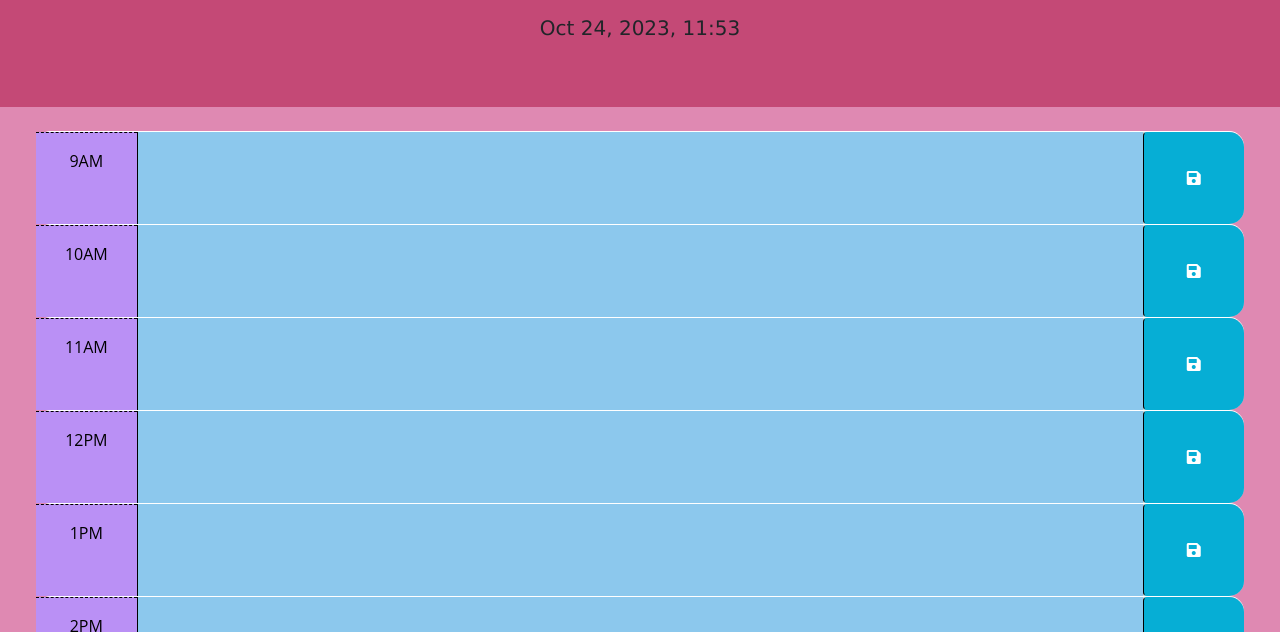
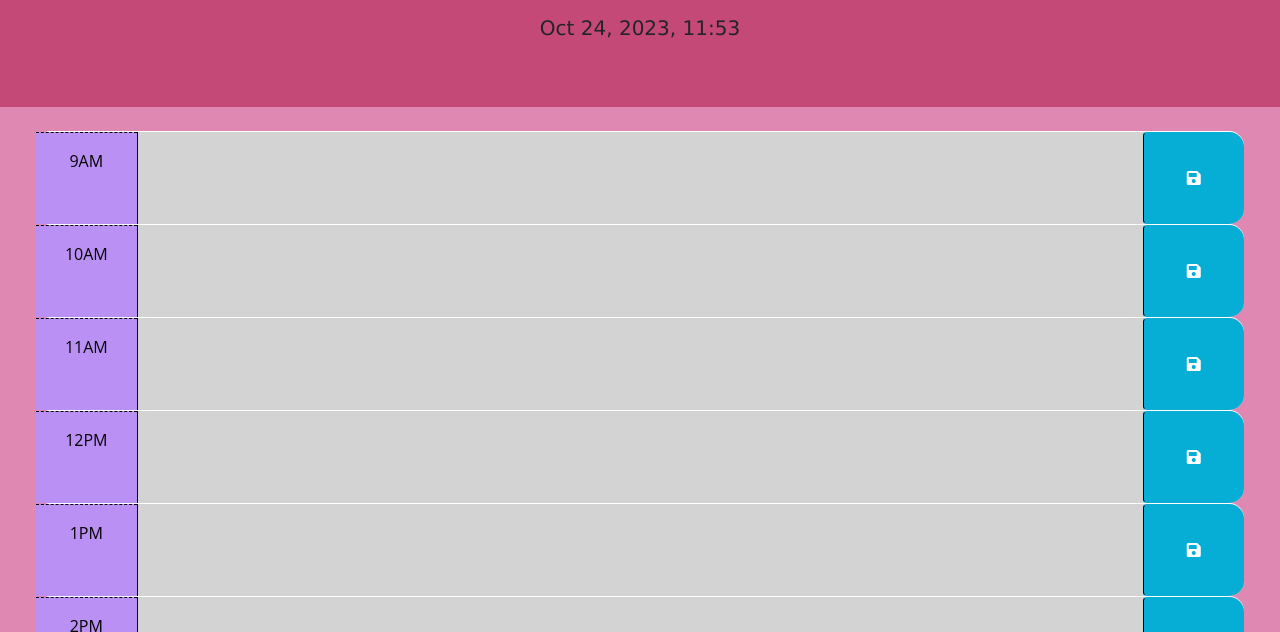
Before and after one commit to Noah-Wyche/daily-planner, a plain HTML site: page index.html in a window 1280 px wide. Shown: the part 166-798 px from the top of the page. Drawn offline with nearby package versions, Linux system fonts and the light colour scheme.

Commit message:
Fixed an error where because I added a background color to the text area it wasnt dynamically changing color.

```diff
--- a/assets/css/style.css
+++ b/assets/css/style.css
@@ -20,7 +20,6 @@ body {
     color: #000000;
     border-left: 1px solid black;
     padding: 10px;
-    background-color: rgb(140, 200, 237);
   }
 
   .description {
```
